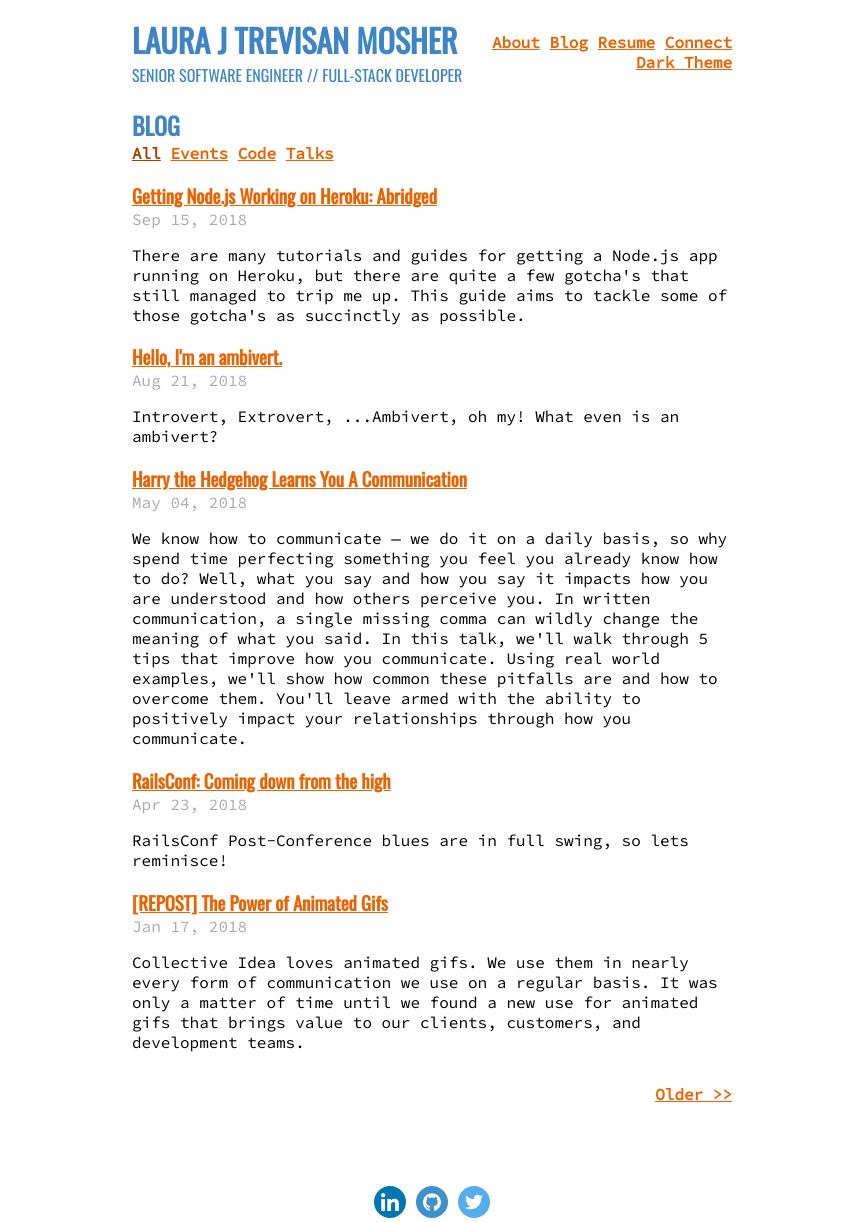
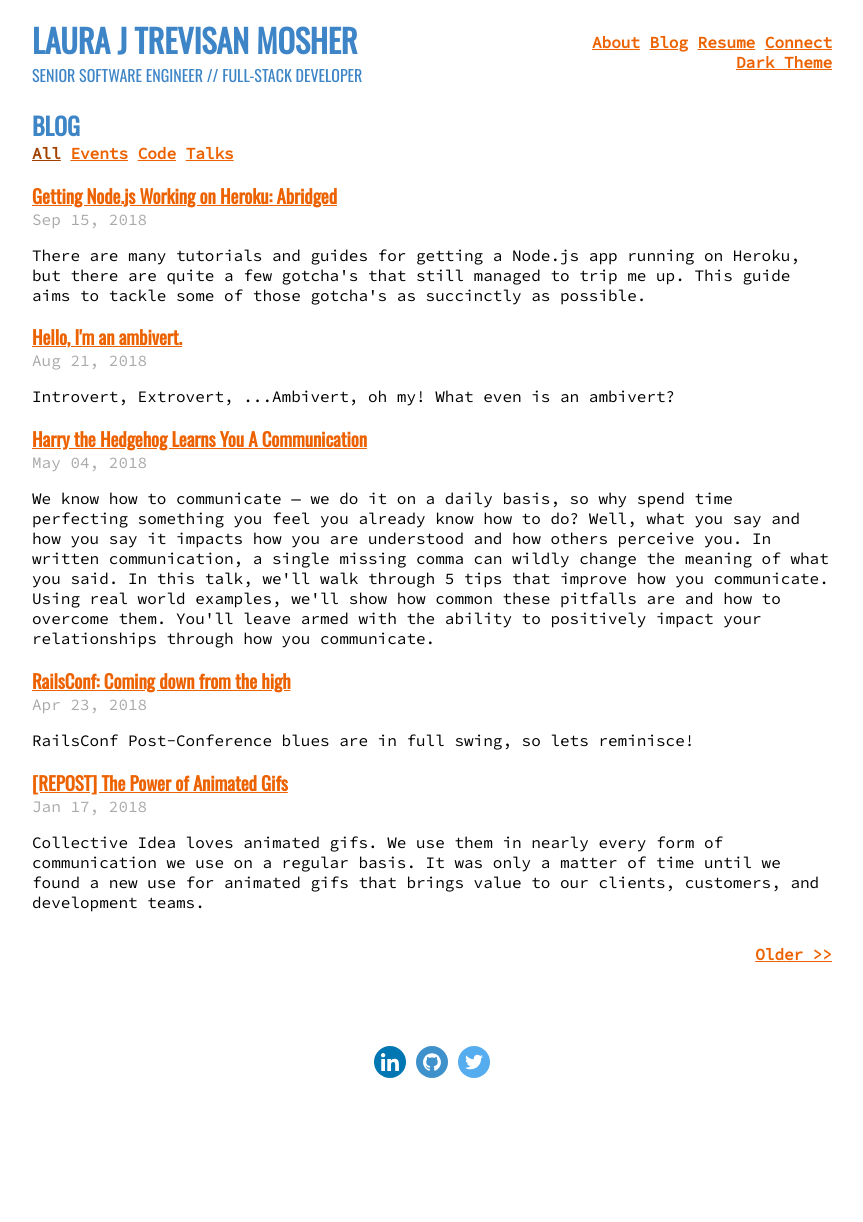
Before and after one commit to lauramosher/lauramosher.github.io, a Jekyll site: the page built from blog/index.html, in a window 1280 px wide. Shown: the whole page, without its empty margins (208-1071 px from the left). Built offline with Jekyll 4.4.1, drawn with Linux system fonts in a browser that asks for light colours; the list of posts is cut into pages by our own code; after the commit the page ends 1082 px from its top, so only the background shows below that.

Commit message:
Widen blog width for easier reading

```diff
--- a/_layouts/blog.html
+++ b/_layouts/blog.html
@@ -10,7 +10,7 @@
     <meta name="keywords" content="Software Development, Software Engineering, Holland, Zeeland, Grand Rapids, Michigan, Ruby, Ruby on Rails, Elixir, Full-Stack, Code, Writer, Laura, Laura Mosher, Laura J Trevisan Mosher">
   </head>
   <body>
-    <main>
+    <main class="blog">
       {% include header.html %}
 
       <section>
--- a/_sass/base.scss
+++ b/_sass/base.scss
@@ -13,6 +13,10 @@ main {
   max-width: 600px;
   margin: 0 auto 50px auto;
   padding: 1em;
+
+  &.blog {
+    max-width: 800px;
+  }
 }
 
 header, h1, h2, h3, h4, h5, h6 {
```
